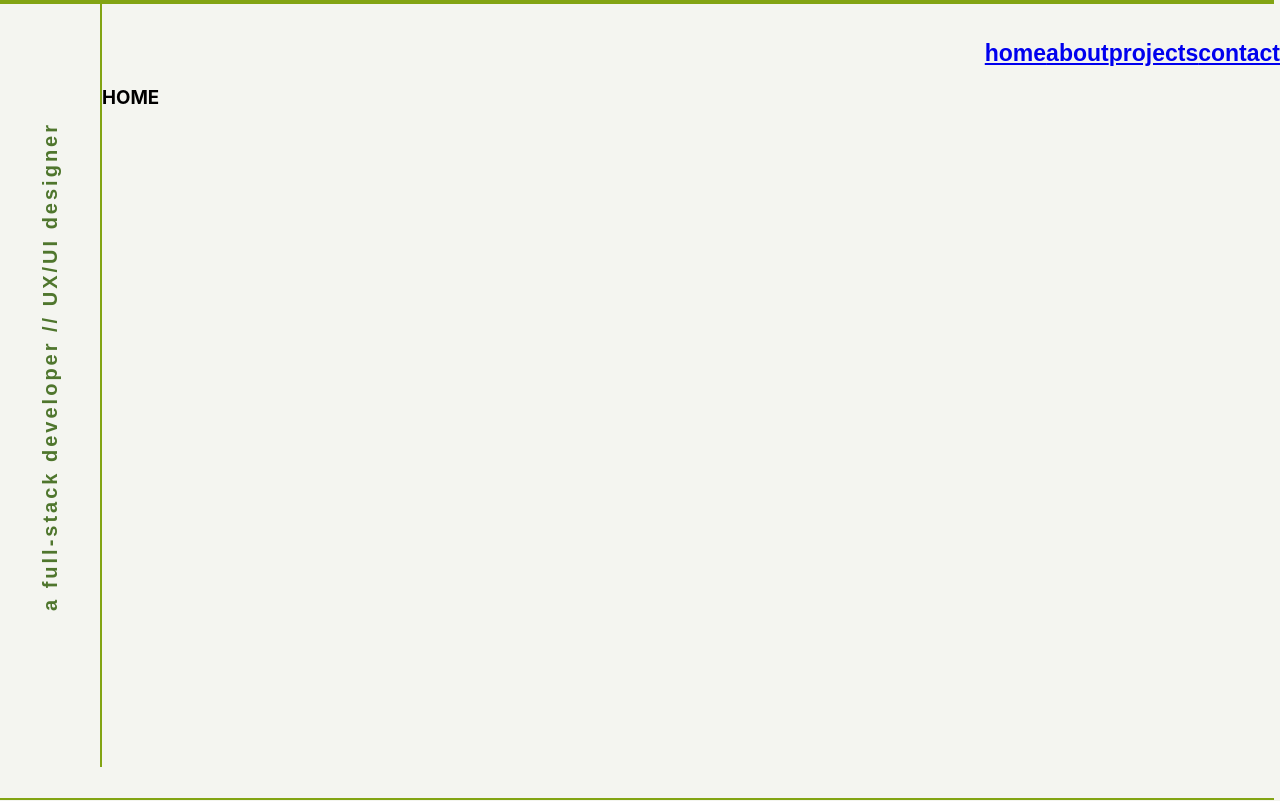
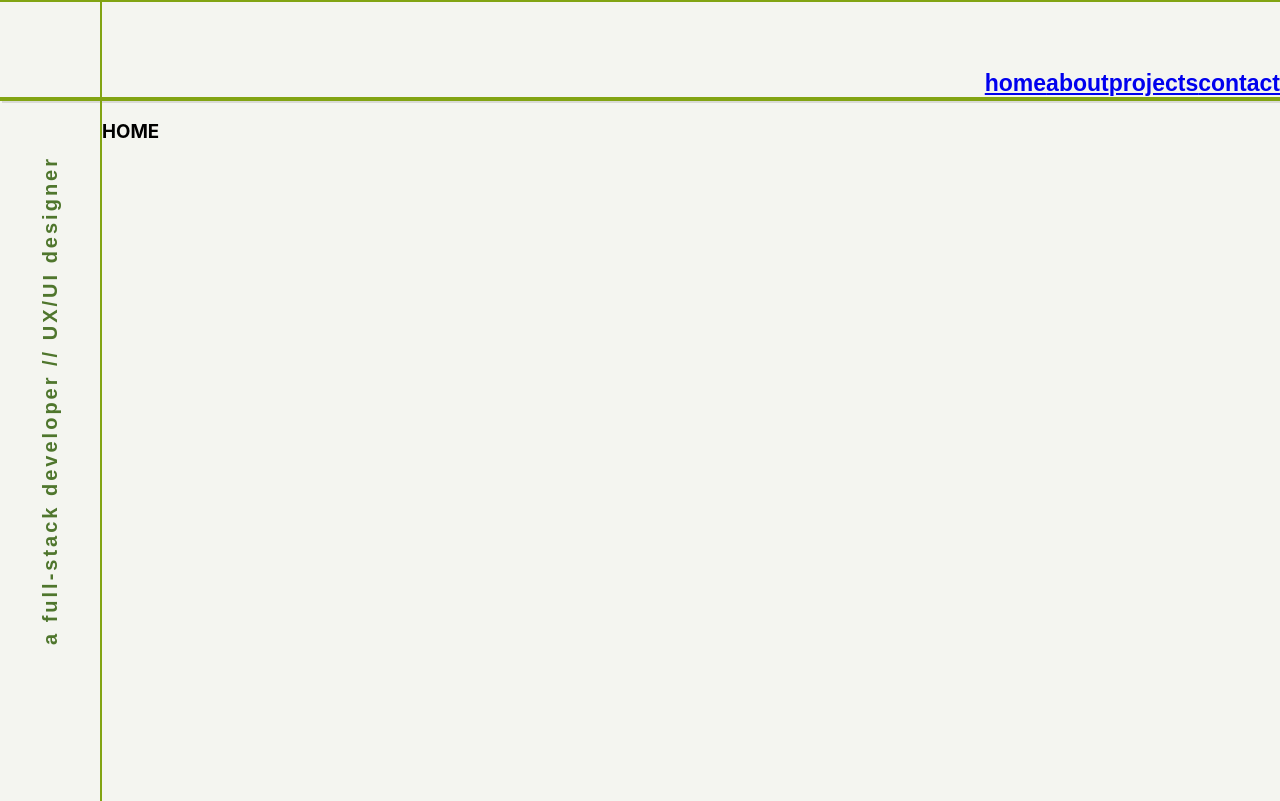
Before and after one commit to megsmcbride/portfolio-2.0, a React (Create React App) app: page / in a window 1280 px wide. Built offline with nearby package versions, Linux system fonts and the light colour scheme.

Commit message:
Fix upper nav css bug and add css for home intro

```diff
--- a/src/App.css
+++ b/src/App.css
@@ -1,19 +1,12 @@
 .navbar-container nav {
- position: relative;
+  border-top: 2.5px solid hsl(74, 79%, 36%);
+  border-bottom: 4px solid hsl(74, 79%, 36%);
+  box-shadow: 0.25rem 0 0 0.125rem rgb(0 0 0 / 11%);
+  height: 95px;
+  align-items: flex-end;
+
 }
 
-.navbar-container::after, .navbar-container::before {
-  border-bottom: 2.5px solid hsl(74, 79%, 36%);
-  border-top: 4px solid hsl(74, 79%, 36%);
-  content: "";
-  position: absolute;
-  width: calc(100% - 6px);
-  height: calc(100% - 6px);
-  left: 0;
-  bottom: 0;
-
-  transition: transform 0.3s ease;
-}
 
 .footer-container {
   border-top: 2.5px solid hsl(74, 79%, 36%);
@@ -30,7 +23,7 @@
   font-size: 23px;
   font-weight: 600;
   text-decoration: none;
-  margin-top: 40px;
+  margin-top: 0px;
 }
 
 .nav-item {
@@ -127,6 +120,8 @@ body {
 }
 
 
+/* Projects */
+
 
 .projects-button-container a{
   font-family: inherit;
@@ -171,3 +166,34 @@ body {
   font-size: 25px;
   margin-right: 10px;
 }
+
+
+/* home */
+
+.home-container {
+  width: 500px;
+}
+.home-container h1 {
+  transition: all 0.5s;
+  -webkit-text-stroke: 4px hsl(46, 21%, 88%);
+  font-variation-settings: "wght" 900, "ital" 1;
+  font-size: 10rem;
+  text-align: center;
+  color: transparent;
+  font-family: "Meta", sans-serif;
+  text-shadow: 10px 10px 0px hsl(73, 19%, 60%),
+    15px 15px 0px hsl(80, 30%, 42%),
+    20px 20px 0px  hsl(92, 45%, 32%),
+    25px 25px 0px hsl(92, 25%, 22%),
+    45px 45px 10px hsl(95, 16%, 16%);
+  cursor: pointer;
+}
+
+.home-container h1:hover  {
+  font-variation-settings: "wght" 100, "ital" 0;
+  -webkit-text-stroke: 4px hsl(92, 45%, 32%);
+  color: hsl(92, 45%, 32%);
+
+
+  text-shadow: none;
+}
```
